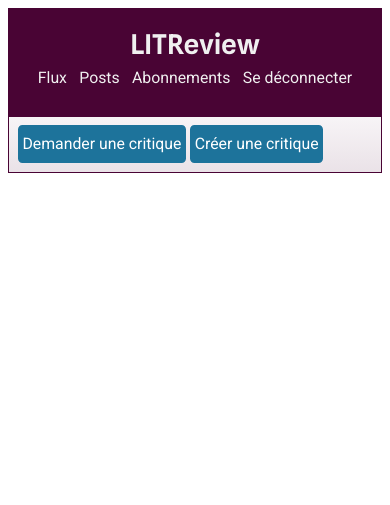
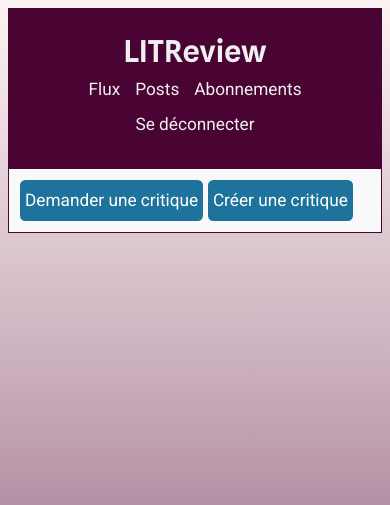
Before and after one commit to christian-debray/oc-litrevu, a Django app: page /litrevu/feed in a window 390 px wide. Shown: the top 505 px of the page. Run offline with Django 5.2, Linux system fonts and the light colour scheme; a user stored in the database is signed in; data comes from the database, SQL or seed files in the repository; some libraries are stand-ins or nearby versions.

Commit message:
style: improve design responsiveness

```diff
--- a/static/css/style.css
+++ b/static/css/style.css
@@ -45,6 +45,14 @@ html {
     /* (62.5/100) * 16px = 10px  so 1rem = 10px*/
 }
 
+@media screen {
+    html {
+        /* responsive font-size base: adjust smallest font size between 10 and 14px */
+        /* see https://matthewjamestaylor.com/responsive-font-size */
+        font-size: calc(min(14px, 10px + 0.2vw));
+    }
+}
+
 /* disable text-inflate algo */
 html {
     -webkit-text-size-adjust: none;
@@ -87,7 +95,7 @@ summary,
     --color_background--chip: #e4e4e7;
     --color_theme--dark: #490434;
     --color_theme--light: #bf97b3;
-    --color_theme--light-alt: #c0c0c0;
+    --color_theme--light-alt: #fdf2f2;
     --color_border-dark: var(--color_theme--dark);
     --color_border-light: var(--color_theme--light);
     --color_border-light-alt: #cccccc;
@@ -100,20 +108,13 @@ summary,
     --font_mono: ui-monospace, 'Cascadia Code', 'Source Code Pro', Menlo, Consolas, 'DejaVu Sans Mono', monospace;
 
     /* font sizes */
-    --font_size--small: 1.5rem;
-    /* 15px */
-    --font_size--normal: 1.8rem;
-    /* 18px */
-    --font_size--medium: 2.2rem;
-    /* 22px */
-    --font_size--large: 2.6rem;
-    /* 26px */
-    --font_size--xlarge: 3.1rem;
-    /* 31px */
-    --font_size--xxlarge: 3.7rem;
-    /* 37px */
-    --font_size--xxxlarge: 4.5rem;
-    /* 45px */
+    --font_size--small: 1.3rem;
+    --font_size--normal: 1.6rem;
+    --font_size--medium: 2.0rem;
+    --font_size--large: 2.4rem;
+    --font_size--xlarge: 2.8rem;
+    --font_size--xxlarge: 3.3rem;
+    --font_size--xxxlarge: 3.8rem;
 
     /* Line heights */
     --font_height--small: 1.2;
@@ -386,6 +387,7 @@ article > h3:first-child {
 
     header nav .nav {
         display: flex;
+        flex-wrap: wrap;
         justify-content: center;
         margin: 0;
     }
@@ -452,6 +454,26 @@ article > h3:first-child {
     }
 
     /**************** colors and decoration ******************/
+    body {
+        background-color: var(--color_theme--light-alt);
+        background-color: #e3e3e3;
+        background: linear-gradient(0deg, var(--color_theme--dark), 30%, var(--color_theme--light-alt));
+        background-attachment: fixed;
+    }
+
+    main {
+        background-color: #F9F9F9;
+    }
+
+    main h1:first-child {
+        color: var(--color_theme--dark);
+    }
+
+
+    input:not([type="checkbox"], [type="radio"], [type="color"]), select, textarea {
+        background-color: var(--color_background--surface);
+    }
+
     .card {
         background-color: var(--color_background--element);
         border: solid 1px var(--color_border-light);
@@ -465,13 +487,12 @@ article > h3:first-child {
         border-radius: 1rem;
         padding: 1rem;
     }
-
+/*
     main:has(.feed) {
-        background-color: var(--color_theme--light);
         background-image: linear-gradient(0deg, var(--color_theme--dark) 0%, white 90%);
         background-attachment: fixed;
     }
-
+*/
     main article.post {
         background-color: var(--color_background--element);
     }
@@ -640,10 +661,6 @@ article > h3:first-child {
 
 /* ************ Smartphone **************** */
 @media screen and (max-width: 480px) {
-    html {
-        font-size: 55%;
-        /* (62.5/100) * 16px = 10px  so 1rem = 10px*/
-    }
 
     .container#outer {
         width: 100%;
--- a/templates/app/index.html
+++ b/templates/app/index.html
@@ -2,7 +2,7 @@
 
 {%block title %}LIT-review{% endblock %}
 {%block content %}
-    <main class="cols-2">
+    <div class="cols-2">
         <section>
             <center>
                 <h2>Inscrivez-vous maintenant</h2>
@@ -13,5 +13,5 @@
             <h2>Connectez-vous</h2>
             {% include "my_auth/auth_form.html" %}
         </section>
-    </main>
+    </div>
 {% endblock %}
```
Also changed, not shown: other parts of static/css/style.css (+19 -9 lines).
